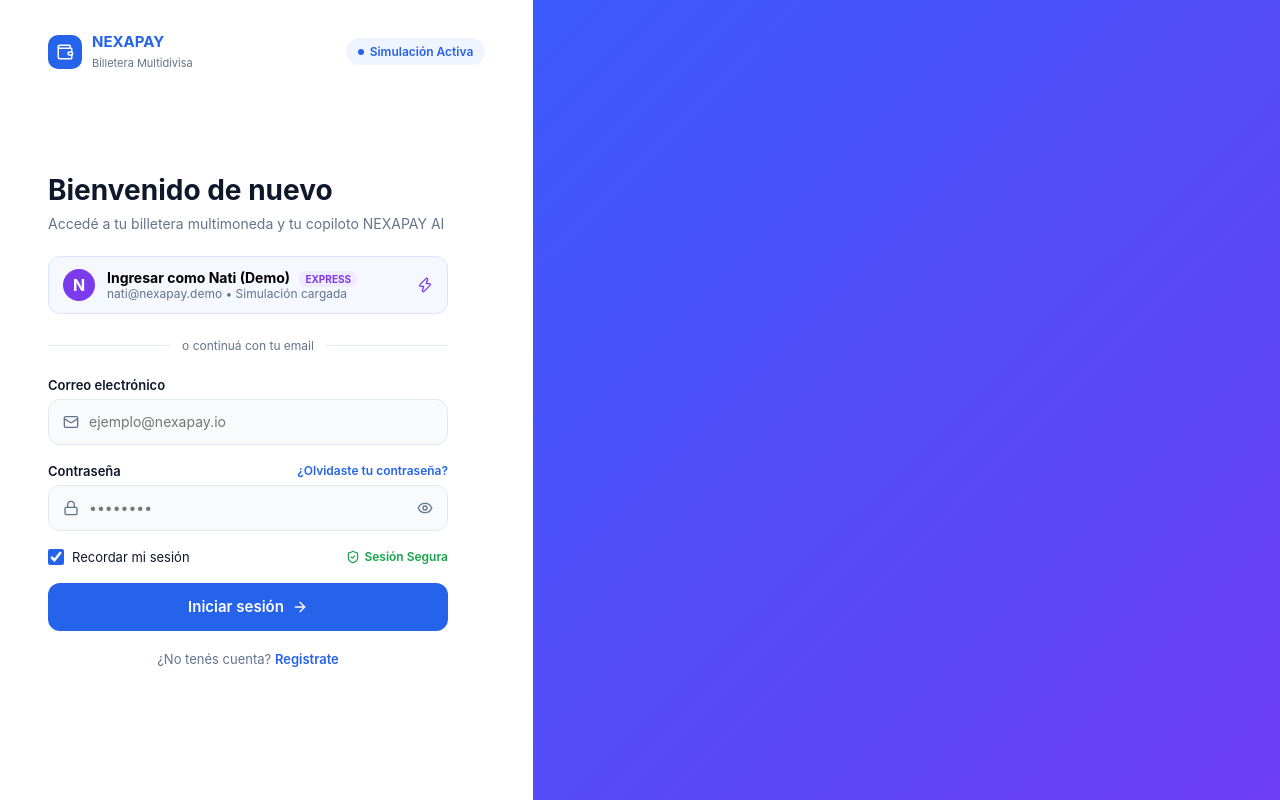
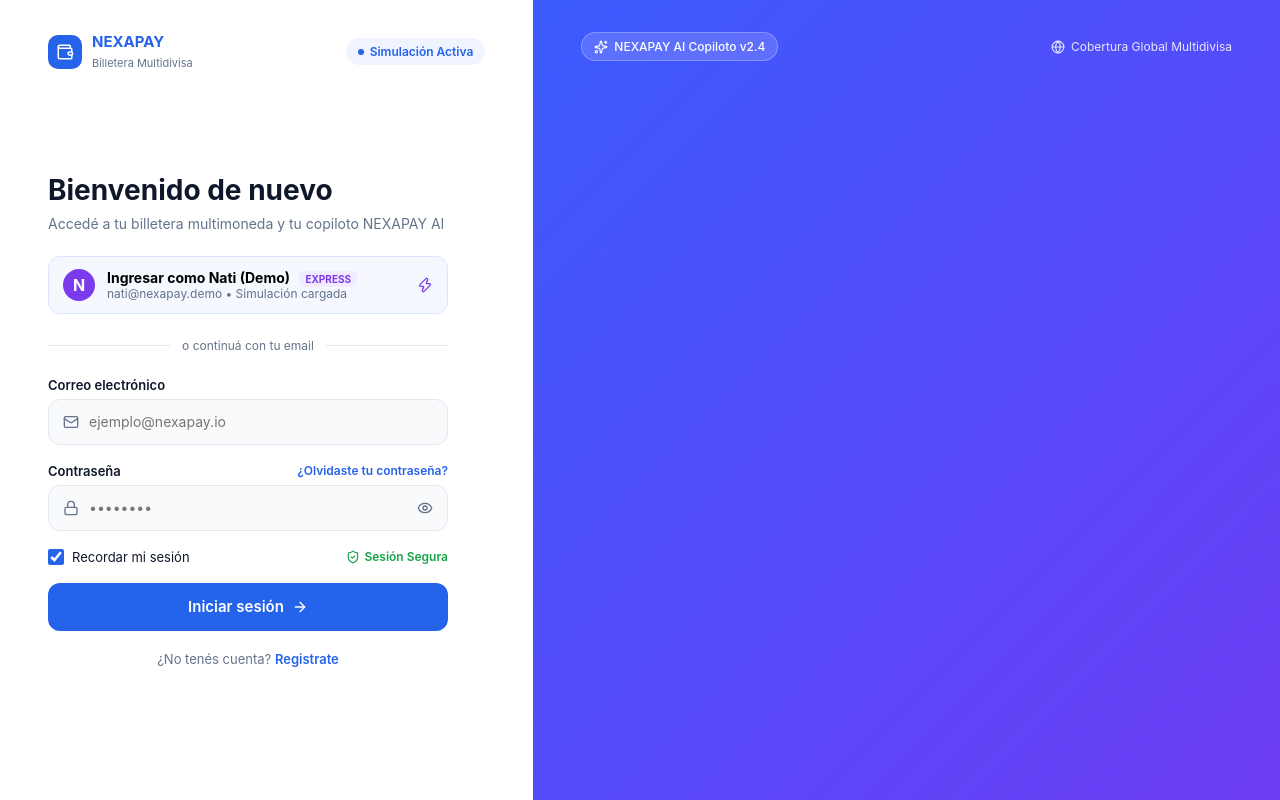
Before and after one commit to lNexapay/nexapay-frontend, a React (Vite) app: page /login in a window 1280 px wide. Built offline with nearby package versions, Linux system fonts and the light colour scheme.

Commit message:
Login: panel visual con chips superiores
El panel derecho pasa a su propio componente (PanelVisual) con sus estilos. Se agregan los chips 'NEXAPAY AI Copiloto v2.4' y 'Cobertura Global Multidivisa'.

```diff
--- a/src/pages/Login/Login.module.css
+++ b/src/pages/Login/Login.module.css
@@ -52,10 +52,6 @@
   color: var(--texto-suave);
   font-size: 14px;
   margin-bottom: 24px;
-}
-
-.visual {
-  background: var(--degradado);
 }
 
 .demo {
@@ -196,10 +192,9 @@
   margin-top: 20px;
 }
 
-/* Mobile: se oculta el panel de la derecha */
+/* Mobile */
 @media (max-width: 900px) {
   .pagina { grid-template-columns: 1fr; }
-  .visual { display: none; }
   .formulario { padding: 24px 20px; }
   .contenido { max-width: none; }
 }
--- a/src/pages/Login/Login.tsx
+++ b/src/pages/Login/Login.tsx
@@ -4,6 +4,7 @@
 import { Zap, Mail, Lock, ShieldCheck, ArrowRight } from 'lucide-react'
 import Logo from '../../components/Logo/Logo'
 import Input from '../../components/Input/Input'
+import PanelVisual from './PanelVisual'
 import styles from './Login.module.css'
 
 export default function Login() {
@@ -94,7 +95,7 @@
         </div>
       </section>
 
-      <aside className={styles.visual}></aside>
+      <PanelVisual />
     </div>
   )
 }
--- /dev/null
+++ b/src/pages/Login/PanelVisual.module.css
@@ -0,0 +1,39 @@
+.visual {
+  background: var(--degradado);
+  color: #fff;
+  padding: 32px 48px;
+  display: flex;
+  flex-direction: column;
+  justify-content: space-between;
+  gap: 24px;
+}
+
+.top {
+  display: flex;
+  justify-content: space-between;
+  align-items: center;
+}
+
+.chip {
+  display: inline-flex;
+  align-items: center;
+  gap: 6px;
+  padding: 6px 12px;
+  border-radius: 999px;
+  background: rgba(255, 255, 255, 0.15);
+  border: 1px solid rgba(255, 255, 255, 0.25);
+  font-size: 12px;
+  font-weight: 500;
+}
+
+.cobertura {
+  display: flex;
+  align-items: center;
+  gap: 6px;
+  font-size: 12px;
+  opacity: 0.85;
+}
+
+@media (max-width: 900px) {
+  .visual { display: none; }
+}
--- /dev/null
+++ b/src/pages/Login/PanelVisual.tsx
@@ -0,0 +1,17 @@
+import { Sparkles, Globe } from 'lucide-react'
+import styles from './PanelVisual.module.css'
+
+export default function PanelVisual() {
+  return (
+    <aside className={styles.visual}>
+      <div className={styles.top}>
+        <span className={styles.chip}>
+          <Sparkles size={14} /> NEXAPAY AI Copiloto v2.4
+        </span>
+        <span className={styles.cobertura}>
+          <Globe size={14} /> Cobertura Global Multidivisa
+        </span>
+      </div>
+    </aside>
+  )
+}
```
